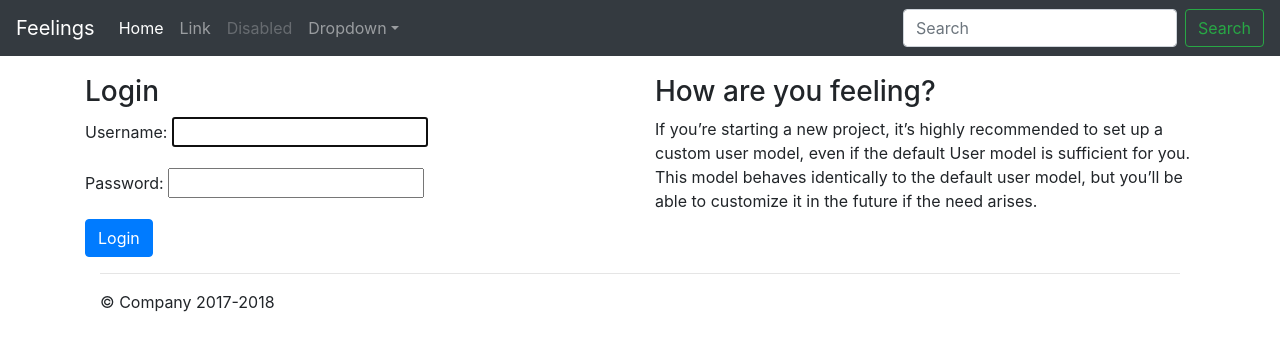
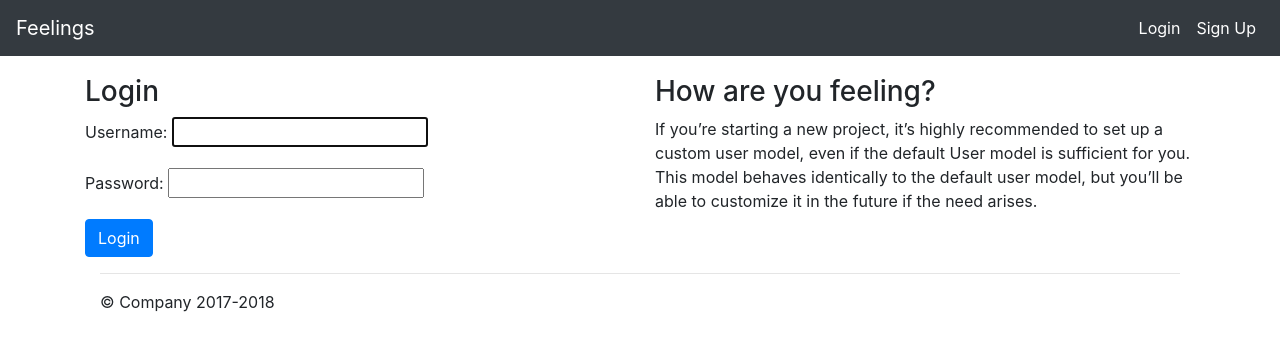
Before and after one commit to zer0ttl/django-feelings, a Django app: page /users/login/ in a window 1280 px wide. Shown: the top 351 px of the page. Run offline with Django 3.2, Linux system fonts and the light colour scheme; some libraries are stand-ins or nearby versions.

Commit message:
login logout workflow completed along with customizing the templates. Nav bar customising as per the authenticated state of the user completed.

```diff
--- a/feelings/feelings/settings.py
+++ b/feelings/feelings/settings.py
@@ -125,3 +125,5 @@ STATICFILES_DIRS = [os.path.join(BASE_DIR, 'assets'),]
 # AUTHENTICATION
 
 LOGIN_URL = 'users:login'
+LOGIN_REDIRECT_URL = 'users:dashboard'
+LOGOUT_REDIRECT_URL = 'home'
--- a/feelings/feelings/urls.py
+++ b/feelings/feelings/urls.py
@@ -20,5 +20,5 @@ from django.views.generic import TemplateView
 urlpatterns = [
     path('admin/', admin.site.urls),
     path('', TemplateView.as_view(template_name='index.html'), name='home'),
-    path('users/', include('users.urls'), name='users'),
+    path('users/', include('users.urls', namespace='users')),
 ]
--- a/feelings/templates/layout.html
+++ b/feelings/templates/layout.html
@@ -21,31 +21,34 @@
         <span class="navbar-toggler-icon"></span>
     </button>
 
-    <div class="collapse navbar-collapse" id="navbarsExampleDefault">
-        <ul class="navbar-nav mr-auto">
+    <div class="collapse navbar-collapse navbar-right" id="navbarsExampleDefault">
+        {% if not user.is_authenticated %}
+        <ul class="navbar-nav ml-auto">
             <li class="nav-item active">
-                <a class="nav-link" href="#">Home <span class="sr-only">(current)</span></a>
+                <a class="nav-link" href="{% url 'users:login' %}">Login <span class="sr-only">(current)</span></a>
             </li>
-            <li class="nav-item">
-                <a class="nav-link" href="#">Link</a>
+            <li class="nav-item active">
+                <a class="nav-link" href="#">Sign Up<span class="sr-only">(current)</span></a>
             </li>
-            <li class="nav-item">
-                <a class="nav-link disabled" href="#">Disabled</a>
+
+        </ul>
+        {% else %}
+        <ul class="navbar-nav ml-auto">
+            <li class="nav-item active">
+                <a class="nav-link" href="#">Record <span class="sr-only">(current)</span></a>
             </li>
-            <li class="nav-item dropdown">
-                <a class="nav-link dropdown-toggle" href="http://example.com" id="dropdown01" data-toggle="dropdown"
-                   aria-haspopup="true" aria-expanded="false">Dropdown</a>
-                <div class="dropdown-menu" aria-labelledby="dropdown01">
-                    <a class="dropdown-item" href="#">Action</a>
-                    <a class="dropdown-item" href="#">Another action</a>
-                    <a class="dropdown-item" href="#">Something else here</a>
-                </div>
+            <li class="nav-item active">
+                <a class="nav-link" href="#">History <span class="sr-only">(current)</span></a>
+            </li>
+            <li class="nav-item active">
+                <a class="nav-link" href="{% url 'users:logout' %}">Logout <span class="sr-only">(current)</span></a>
             </li>
         </ul>
-        <form class="form-inline my-2 my-lg-0">
-            <input class="form-control mr-sm-2" type="text" placeholder="Search" aria-label="Search">
-            <button class="btn btn-outline-success my-2 my-sm-0" type="submit">Search</button>
-        </form>
+        {% endif %}
+        <!--<form class="form-inline my-2 my-lg-0">-->
+        <!--<input class="form-control mr-sm-2" type="text" placeholder="Search" aria-label="Search">-->
+        <!--<button class="btn btn-outline-success my-2 my-sm-0" type="submit">Search</button>-->
+        <!--</form>-->
     </div>
 </nav>
 <div id="content">
--- a/feelings/users/urls.py
+++ b/feelings/users/urls.py
@@ -1,5 +1,8 @@
 from django.urls import include, path
+from . import views
 
+app_name = 'users'
 urlpatterns = [
     path('', include('django.contrib.auth.urls')),
+    path('dashboard/', views.dashboard, name='dashboard'),
 ]
--- a/feelings/users/views.py
+++ b/feelings/users/views.py
@@ -1,3 +1,5 @@
 from django.shortcuts import render
 
 # Create your views here.
+def dashboard(request):
+    return render(request, 'users/dashboard.html')
```
Also changed, not shown: feelings/users/templates/users/dashboard.html (added, +11 -0 lines).
